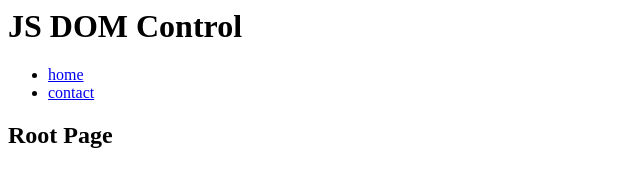
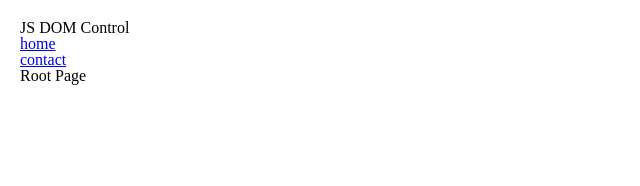
Before and after one commit to kjkandrea/javascript-dom-control, a website with bundled scripts: page index.html in a window 1280 px wide. Shown: the whole page, without its empty margins (0-640 px from the left). Built offline with nearby package versions, Linux system fonts and the light colour scheme.

Commit message:
스타일 시트 추가

```diff
--- /dev/null
+++ b/app.css
@@ -0,0 +1,66 @@
+/* http://meyerweb.com/eric/tools/css/reset/
+   v2.0 | 20110126
+   License: none (public domain)
+*/
+
+html, body, div, span, applet, object, iframe,
+h1, h2, h3, h4, h5, h6, p, blockquote, pre,
+a, abbr, acronym, address, big, cite, code,
+del, dfn, em, img, ins, kbd, q, s, samp,
+small, strike, strong, sub, sup, tt, var,
+b, u, i, center,
+dl, dt, dd, ol, ul, li,
+fieldset, form, label, legend,
+table, caption, tbody, tfoot, thead, tr, th, td,
+article, aside, canvas, details, embed,
+figure, figcaption, footer, header, hgroup,
+menu, nav, output, ruby, section, summary,
+time, mark, audio, video {
+	margin: 0;
+	padding: 0;
+	border: 0;
+	font-size: 100%;
+	font: inherit;
+	vertical-align: baseline;
+}
+/* HTML5 display-role reset for older browsers */
+article, aside, details, figcaption, figure,
+footer, header, hgroup, menu, nav, section {
+	display: block;
+}
+body {
+	line-height: 1;
+}
+ol, ul {
+	list-style: none;
+}
+blockquote, q {
+	quotes: none;
+}
+blockquote:before, blockquote:after,
+q:before, q:after {
+	content: '';
+	content: none;
+}
+table {
+	border-collapse: collapse;
+	border-spacing: 0;
+}
+
+/**/
+
+body {
+  padding: 20px;
+}
+
+#form {
+  margin: 20px 0;
+}
+
+#form label, #form input {
+  display: block;
+}
+
+#form label {
+  margin: 10px 0 5px;
+}
--- a/index.html
+++ b/index.html
@@ -2,6 +2,7 @@
 <head>
   <meta charset="UTF-8">
   <title>JS DOM Control</title>
+  <link rel="stylesheet" href="./app.css">
 </head>
 <body>
   <h1>JS DOM Control</h1>
```
